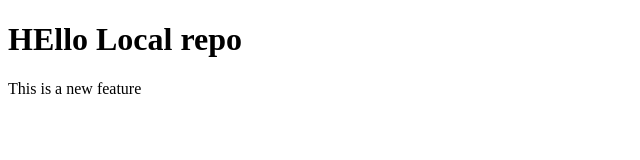
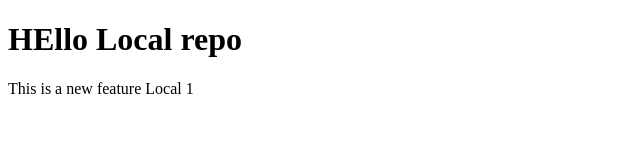
Before and after one commit to yasha1426/Local1, a plain HTML site: page index.html in a window 1280 px wide. Shown: the full height of the page, 0-640 px from the left. Drawn offline with Linux system fonts and the light colour scheme.

Commit message:
add feature 1

```diff
--- a/index.html
+++ b/index.html
@@ -7,6 +7,6 @@
   </head>
   <body>
     <h1>HEllo Local repo</h1>
-    <p>This is a new feature</p>
+    <p>This is a new feature Local 1</p>
   </body>
 </html>
```
